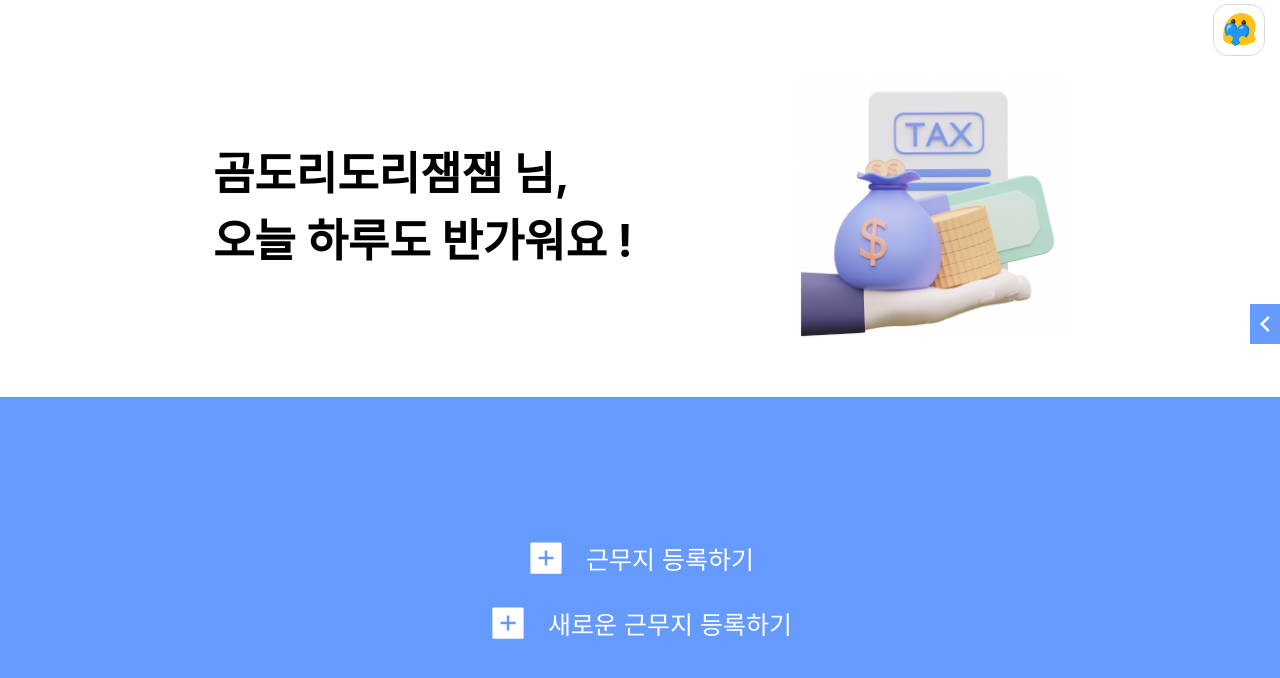
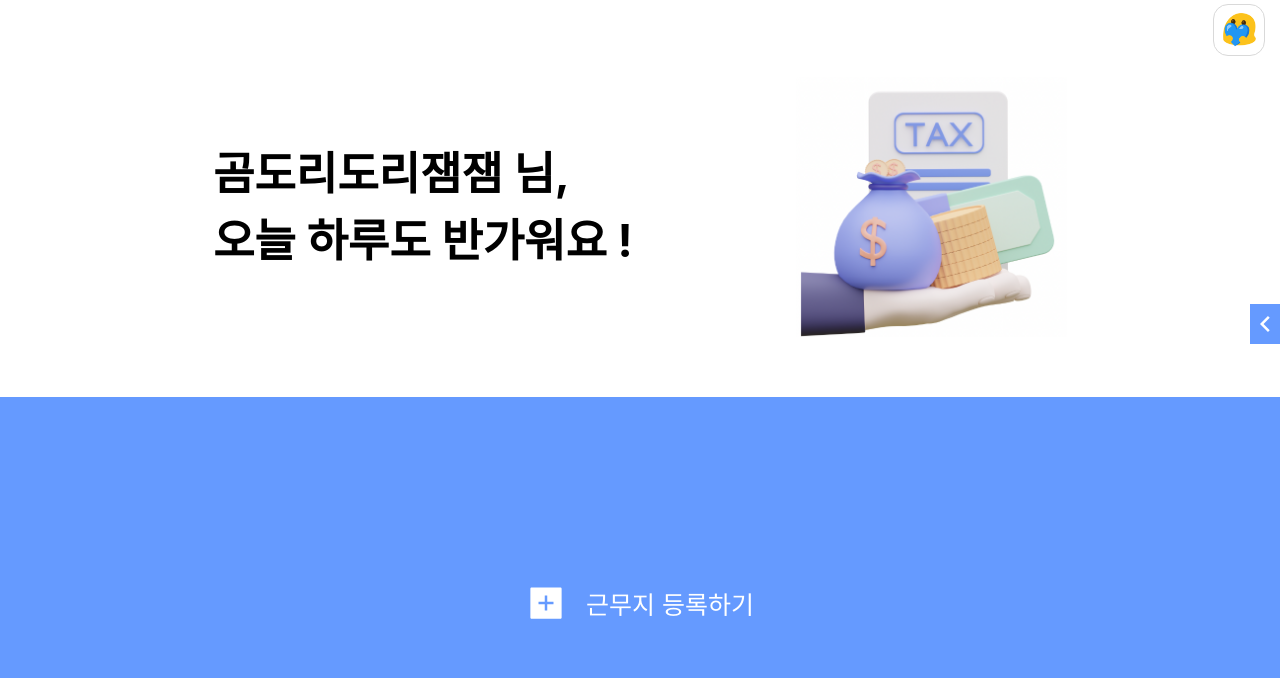
Before and after one commit to Choalstn/payWorld, a React (Create React App) app: page /home in a window 1280 px wide. Shown: the top 678 px of the page. Built offline with nearby package versions, Linux system fonts and the light colour scheme.

Commit message:
[Feat] : 근무지 등록 버튼 조건부 visible

```diff
--- a/src/Pages/Home.tsx
+++ b/src/Pages/Home.tsx
@@ -199,10 +199,12 @@ function Home() {
           ))
         )}
 
-        <div onClick={handleIsAdd} className="addWorkBtn">
-          <AiFillPlusSquare color="white" size="40" />
-          <div>새로운 근무지 등록하기</div>
-        </div>
+        {workList.length > 0 && (
+          <div onClick={handleIsAdd} className="addWorkBtn">
+            <AiFillPlusSquare color="white" size="40" />
+            <div>새로운 근무지 등록하기</div>
+          </div>
+        )}
       </WorkList>
 
       {isAdd && <AddWork handleIsAdd={handleIsAdd} isAdd={isAdd} />}
```
